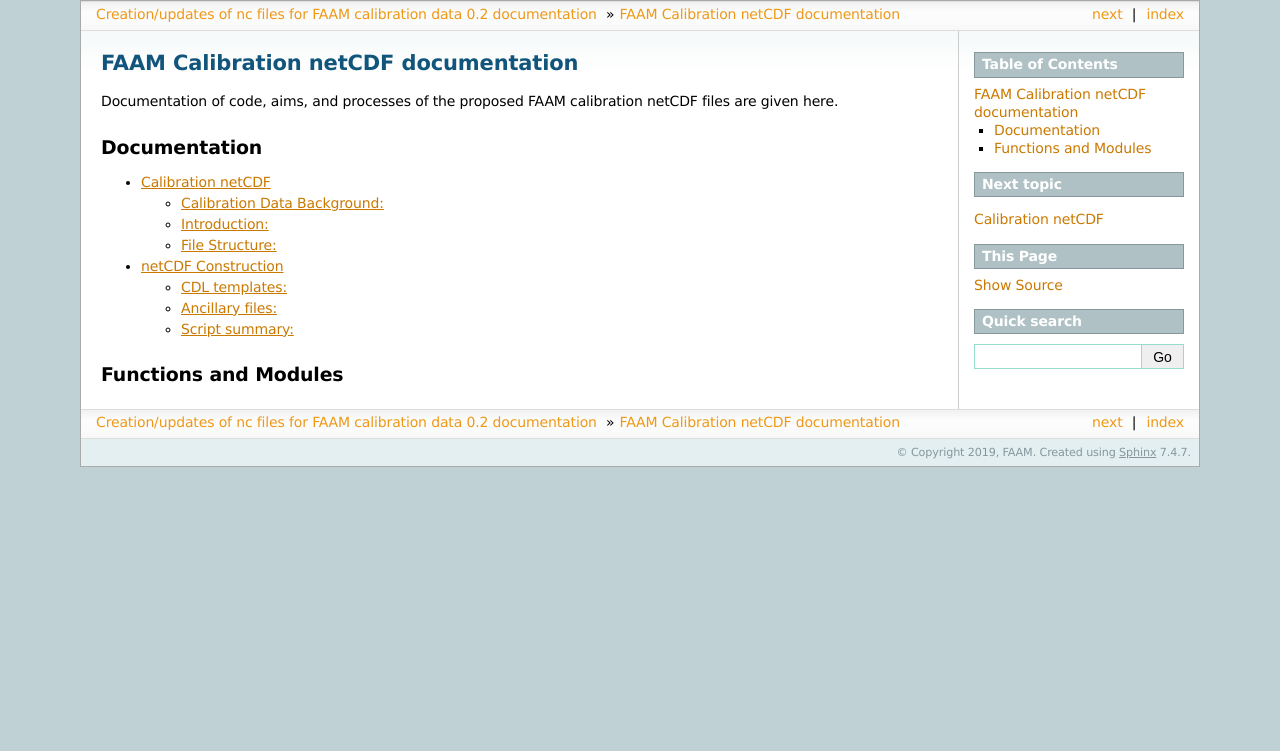
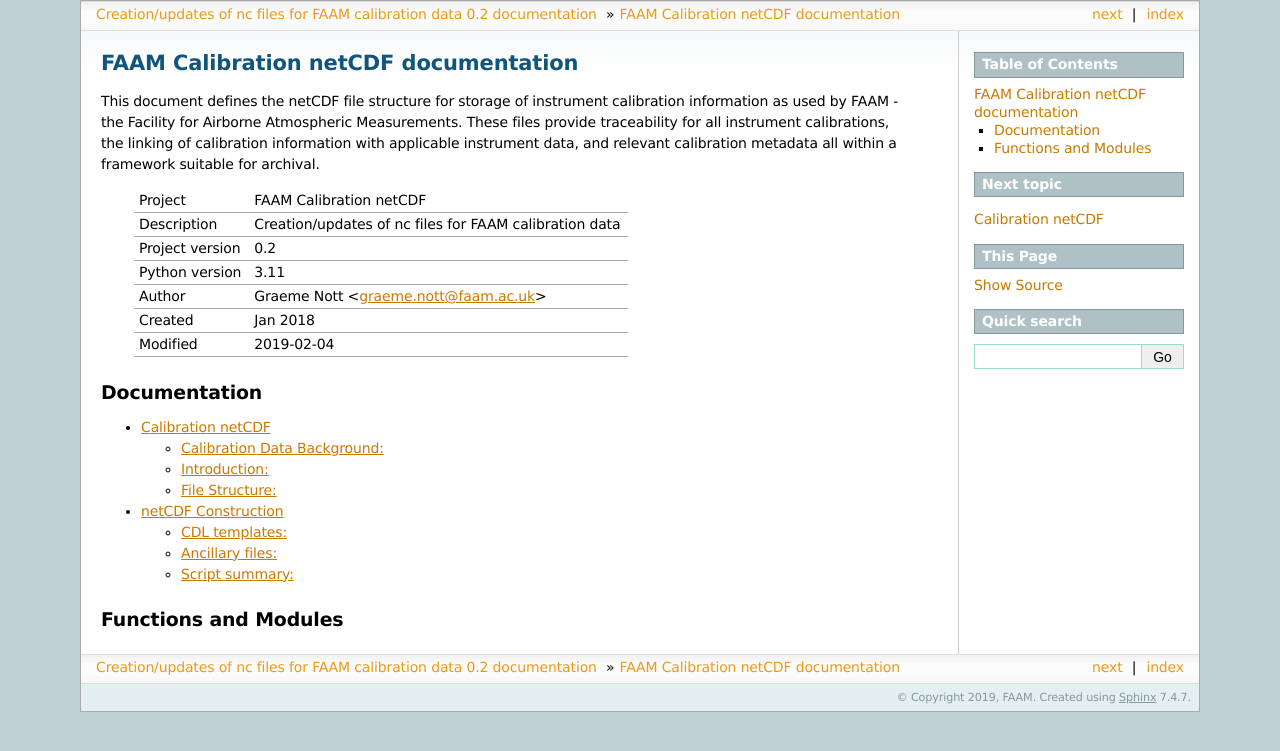
Before and after one commit to FAAM-146/cal-nc, a Sphinx documentation site: the page built from docs/index.rst, in a window 1280 px wide. Shown: the top 751 px of the page. Built offline with Sphinx 7.4.7, drawn with Linux system fonts in a browser that asks for light colours; formulas are drawn with MathJax 3; pages that are not in the unit, such as notebooks, are missing from menus.

Commit message:
Added abstract from LaTeX doc and table of project descriptors

```diff
--- a/docs/index.rst
+++ b/docs/index.rst
@@ -2,7 +2,30 @@
 FAAM Calibration netCDF documentation
 =====================================
 
-Documentation of code, aims, and processes of the proposed FAAM calibration netCDF files are given here.
+This document defines the netCDF file structure for storage of instrument calibration information as used by FAAM - the Facility for Airborne Atmospheric Measurements. These files provide traceability for all instrument calibrations, the linking of calibration information with applicable instrument data, and relevant calibration metadata all within a framework suitable for archival.
+
+    .. tabularcolumns:: |r|l|
+
+    .. list-table::
+        :header-rows: 0
+        :align: left
+        :widths: auto
+
+        * - Project
+          - |ProjectTitle|
+        * - Description
+          - |ProjectDescription|
+        * - Project version
+          - |ProjectVersion|
+        * - Python version
+          - |PythonVersion|
+        * - Author
+          - |ProjectAuth| <|ProjectEmail|>
+        * - Created
+          - Jan 2018
+        * - Modified
+          - |todays_date|
+
 
 Documentation
 -------------
```
Also changed, not shown: other parts of docs/index.rst (+3 -0 lines).
